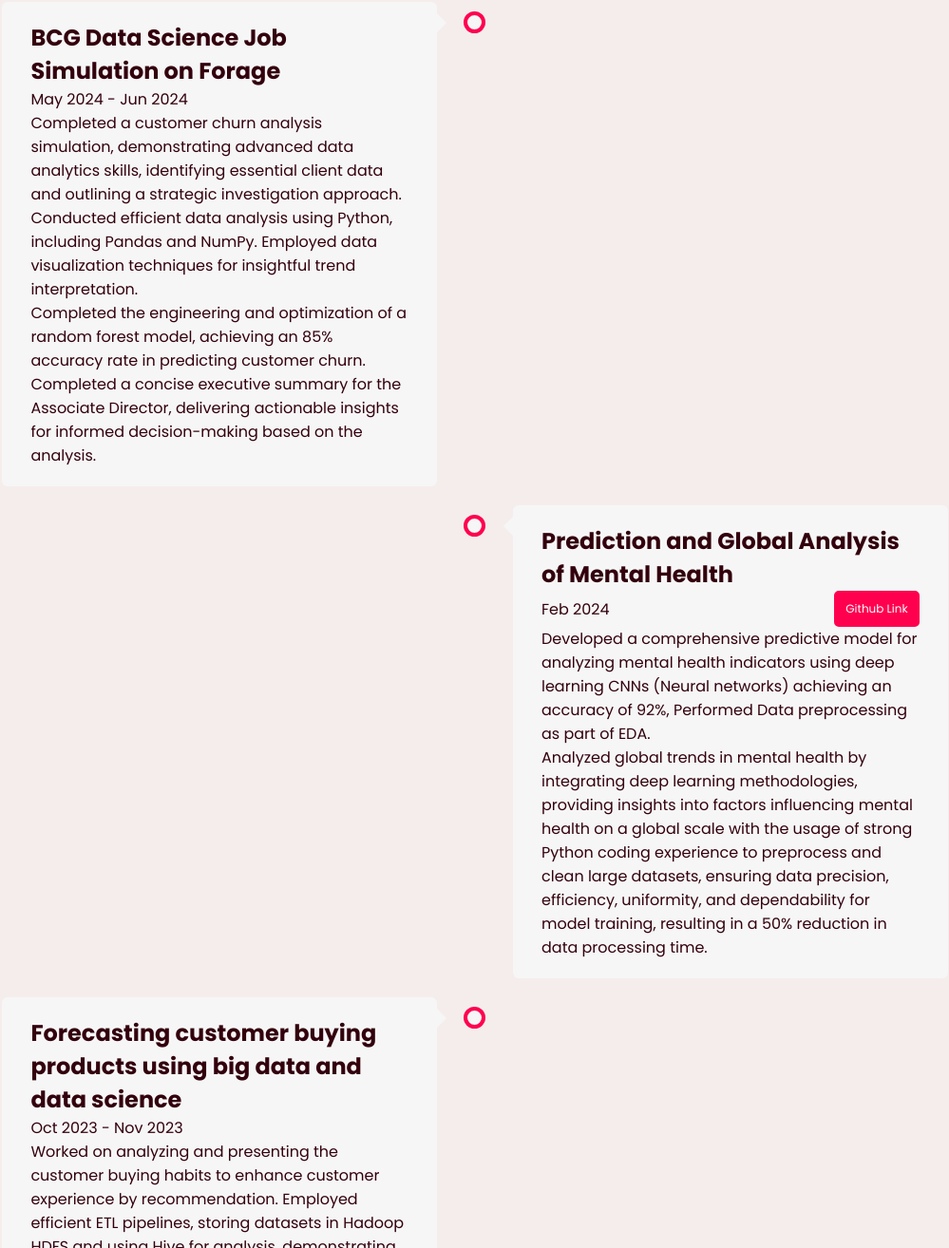
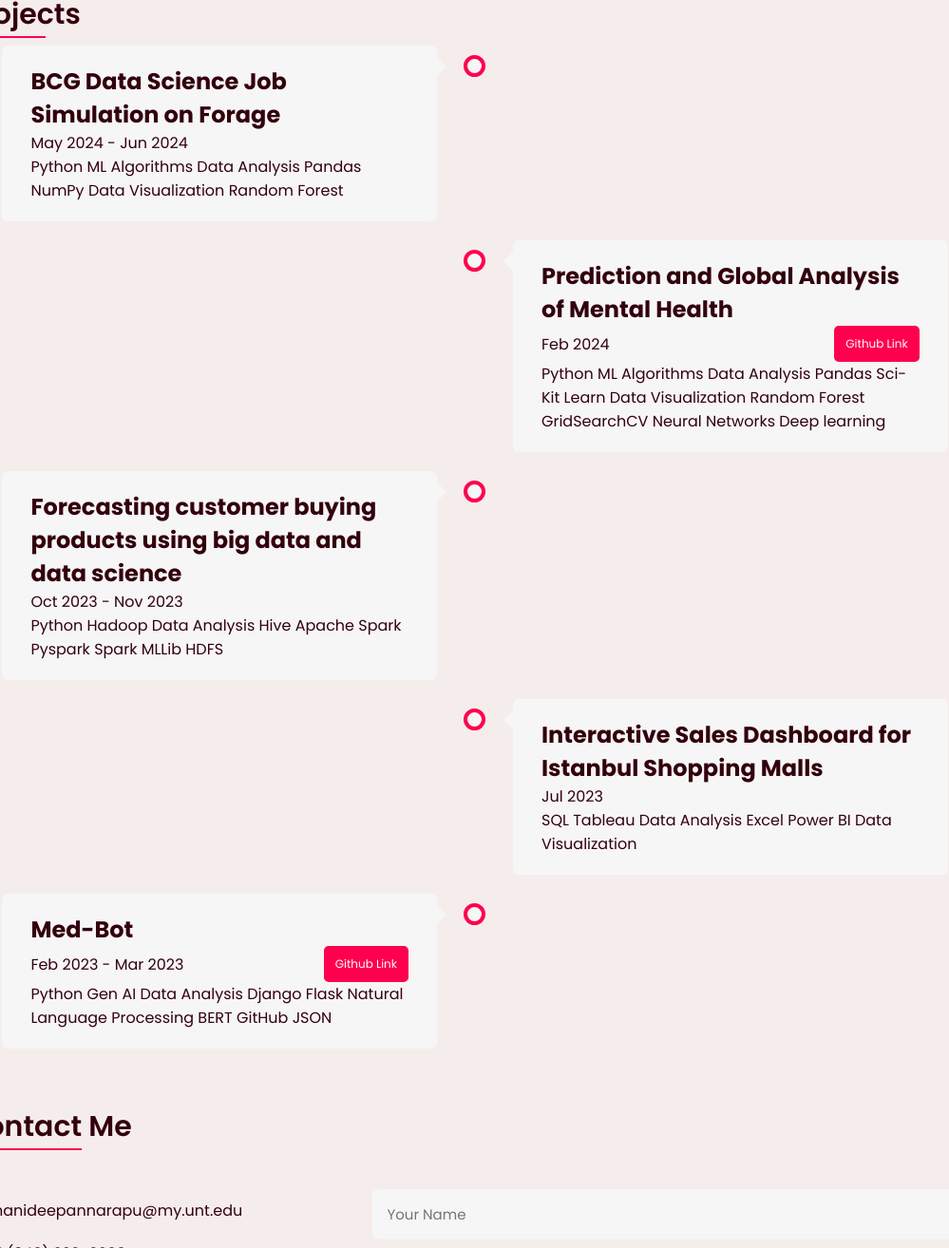
Before and after one commit to ManideepAnnarapu/ManideepAnnarapu-portfolio, a plain HTML site: page index.html in a window 1280 px wide. Shown: the part 2140-3454 px from the top of the page at 95% size, without its empty margins (140-1139 px from the left). Drawn offline with Linux system fonts and the light colour scheme.

Commit message:
Update index.html

```diff
--- a/index.html
+++ b/index.html
@@ -77,7 +77,7 @@
             <p>Master of Science, Computer Science</p>
             <p>4.0 GPA</p>
             <div class="uni-desc">
-              <p><span>Data Structures & Algorithms</span> <span>Fundamentals of Database</span> <span>Machine Learning</span> <span>Data Mining</span></p>
+              <p><span>Analysis of Computer Algorithms</span> <span>Fundamentals of Database</span> <span>Machine Learning</span> <span>Data Analytics</span> <span>Natural Langugae Processing </span> <span>Information Retreival and Web Search </span> <span>Software Engineering </span> <span>Bigdata and Data Science </span> <span> Computer Architecture </span> <span> Computer Networks </span> </p>
             </div>
           </div>
         </div>
@@ -94,7 +94,19 @@
             <p>Bachelor of Technology, Computer Science & Engineering</p>
             <p>3.2 GPA</p>
             <div class="uni-desc">
-              <p><span>Operating Systems</span> <span>Java</span> <span>Web Technologies</span> <span>Machine Learning</span> <span>Computer Networks</span></p>
+              <p><span>Operating Systems</span>
+                 <span>Introduction to Java Programming</span>
+                 <span>Web Technologies</span>
+                 <span>Machine Learning</span>
+                 <span>Computer Networks</span>
+                 <span>Fundamentals of IOT</span>
+                 <span> Data Mining </span>
+                 <span> C++ Programming </span>
+                 <span> Software Engineer</span>
+                 <span> Project Management </span>
+                 <span> Electronic sensors </span>
+                 <span> Software Testing Methodologies</span>
+                </p>
             </div>
           </div>
         </div>
@@ -152,13 +164,20 @@
   <header class="section-title">Projects</header>
   <div class="Projects-timeline">
     <div class="timeline-dot timeline-left">
-      <div class="timeline-content">
+    <div class="timeline-content">
         <h2>BCG Data Science Job Simulation on Forage</h2>
         <p>May 2024 - Jun 2024</p>
-        <p>Completed a customer churn analysis simulation, demonstrating advanced data analytics skills, identifying essential client data and outlining a strategic investigation approach. Conducted efficient data analysis using Python, including Pandas and NumPy. Employed data visualization techniques for insightful trend interpretation.</p>
-        <p>Completed the engineering and optimization of a random forest model, achieving an 85% accuracy rate in predicting customer churn. Completed a concise executive summary for the Associate Director, delivering actionable insights for informed decision-making based on the analysis.</p>
-      </div>
+        <p class="technical-stack">
+            <span class="tech-box">Python</span>
+            <span class="tech-box">ML Algorithms</span>
+            <span class="tech-box">Data Analysis</span>
+            <span class="tech-box">Pandas</span>
+            <span class="tech-box">NumPy</span>
+            <span class="tech-box">Data Visualization</span>
+            <span class="tech-box">Random Forest</span>
+        </p>
     </div>
+</div>
     <div class="timeline-dot timeline-right">
       <div class="timeline-content">
         <h2>Prediction and Global Analysis of Mental Health</h2>
@@ -166,23 +185,49 @@
         <p>Feb 2024</p>
         <a class="cv-button" href="https://github.com/ManideepAnnarapu/Mental_Health_prediction.git" target="_blank">Github Link</a>
         </div>
-        <p>Developed a comprehensive predictive model for analyzing mental health indicators using deep learning CNNs (Neural networks) achieving an accuracy of 92%, Performed Data preprocessing as part of EDA.</p>
-        <p>Analyzed global trends in mental health by integrating deep learning methodologies, providing insights into factors influencing mental health on a global scale with the usage of strong Python coding experience to preprocess and clean large datasets, ensuring data precision, efficiency, uniformity, and dependability for model training, resulting in a 50% reduction in data processing time.</p>
-      </div>
+        <p class="technical-stack">
+            <span class="tech-box">Python</span>
+            <span class="tech-box">ML Algorithms</span>
+            <span class="tech-box">Data Analysis</span>
+            <span class="tech-box">Pandas</span>
+            <span class="tech-box">Sci-Kit Learn</span>
+            <span class="tech-box">Data Visualization</span>
+            <span class="tech-box">Random Forest</span>
+            <span class="tech-box">GridSearchCV</span>
+            <span class="tech-box">Neural Networks</span>
+            <span class="tech-box">Deep learning</span>
+        </p>
+        </div>
     </div>
     <div class="timeline-dot timeline-left">
       <div class="timeline-content">
         <h2>Forecasting customer buying products using big data and data science</h2>
         <p>Oct 2023 - Nov 2023</p>
-        <p>Worked on analyzing and presenting the customer buying habits to enhance customer experience by recommendation. Employed efficient ETL pipelines, storing datasets in Hadoop HDFS and using Hive for analysis, demonstrating distributed computing and large-scale data processing capabilities, harvesting power of the big data to grow sales.</p>
-        <p> Used Pyspark for analytics and integrated Spark with HDFS, achieving a 25% improvement in query performance. Applied Random Forest for classification, resulting in a 15% increase in model accuracy.</p>
-      </div>
+        <p class="technical-stack">
+            <span class="tech-box">Python</span>
+            <span class="tech-box">Hadoop</span>
+            <span class="tech-box">Data Analysis</span>
+            <span class="tech-box">Hive</span>
+            <span class="tech-box">Apache Spark</span>
+            <span class="tech-box">Pyspark</span>
+            <span class="tech-box">Spark MLLib</span>
+            <span class="tech-box">HDFS</span>
+
+        </p>
+        </div>
     </div>
     <div class="timeline-dot timeline-right">
       <div class="timeline-content">
         <h2>Interactive Sales Dashboard for Istanbul Shopping Malls</h2>
         <p>Jul 2023</p>
-        <p>Developed interactive sales dashboards and visualizations using Tableau, providing comprehensive insights into revenue generated by different shopping malls in Istanbul. Utilized SQL for data analysis, creating visualizations for revenue by category, gender, age group, and monthly trends. Enabled stakeholders to make data-driven decisions, leading to a 20\% increase in sales performance through targeted marketing strategies.</p>
+        <p class="technical-stack">
+            <span class="tech-box">SQL</span>
+            <span class="tech-box">Tableau</span>
+            <span class="tech-box">Data Analysis</span>
+            <span class="tech-box">Excel</span>
+            <span class="tech-box">Power BI</span>
+            <span class="tech-box">Data Visualization</span>
+          </p>
       </div>
     </div>
     <div class="timeline-dot timeline-left">
@@ -193,9 +238,18 @@
         <p> Feb 2023 - Mar 2023</p>
         <a class="cv-button" href="https://github.com/ManideepAnnarapu/MEDBOT.git" target="_blank">Github Link</a>
         </div>
-        <p>Built a chatbot using Django and Python that utilizes natural language processing with pretrained BERT (LLM), achieving a response accuracy of 90%.</p>
-        <p>Deployed the application on GitHub, demonstrating strong proficiency in machine learning, web development, Text classification, and version control systems.</p>
-      </div>
+        <p class="technical-stack">
+            <span class="tech-box">Python</span>
+            <span class="tech-box">Gen AI</span>
+            <span class="tech-box">Data Analysis</span>
+            <span class="tech-box">Django</span>
+            <span class="tech-box">Flask</span>
+            <span class="tech-box">Natural Language Processing</span>
+            <span class="tech-box">BERT</span>
+            <span class="tech-box">GitHub</span>
+            <span class="tech-box">JSON</span>
+        </p>
+        </div>
     </div>
   </div>
   </div>
```
